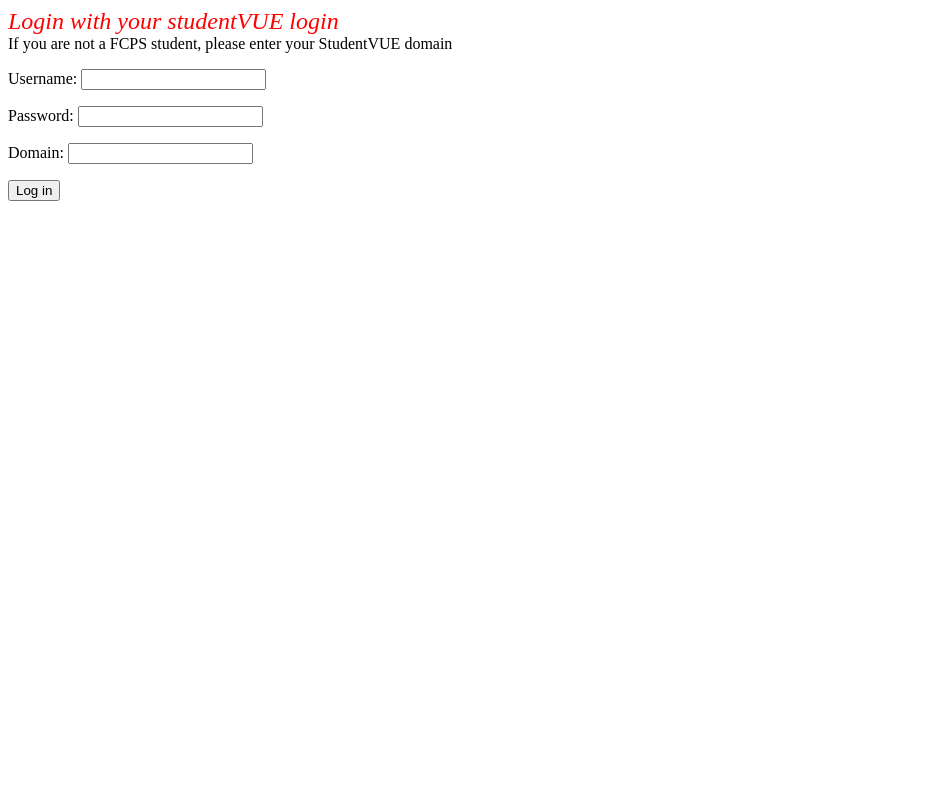
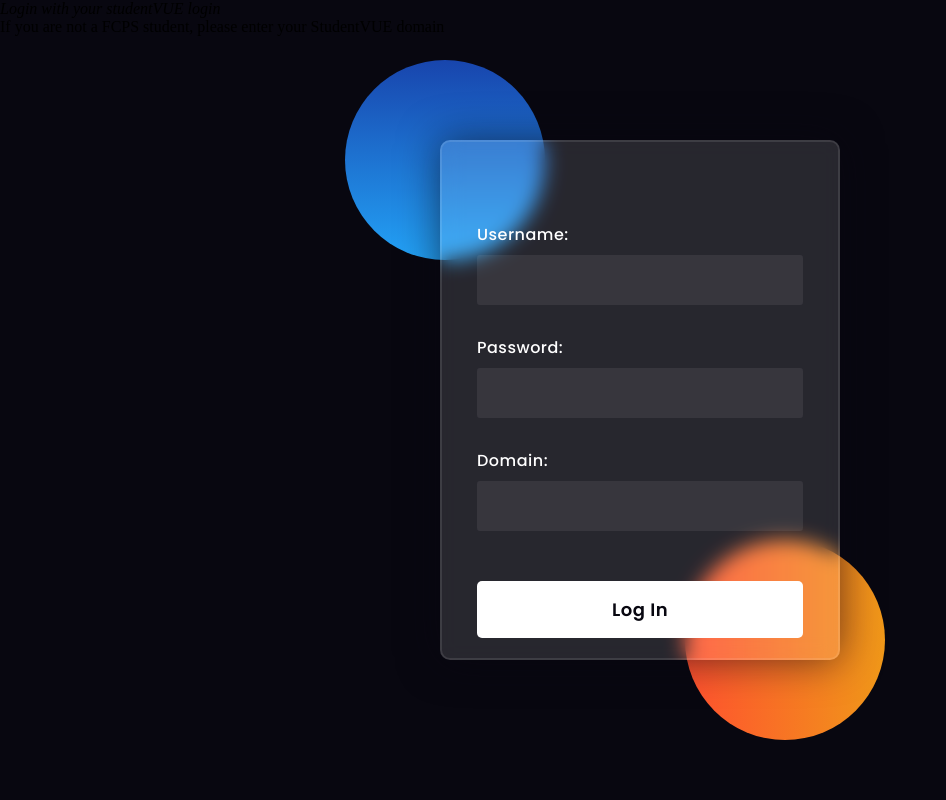
Before and after one commit to JasonGrace2282/asSISt, a Django app: page / in a window 1280 px wide. Shown: the whole page, without its empty margins (0-946 px from the left). Run offline with Django 5.2, Linux system fonts and the light colour scheme.

Commit message:
Login CSS

```diff
--- a/static/login.css
+++ b/static/login.css
@@ -1,4 +1,100 @@
-em {
-  font-size: 24;
-  color: red;
+*,
+*:before,
+*:after{
+    padding: 0;
+    margin: 0;
+    box-sizing: border-box;
 }
+body{
+    background-color: #080710;
+}
+.background{
+  width: 430px;
+  height: 520px;
+  position: absolute;
+  transform: translate(-50%,-50%);
+  left: 50%;
+  top: 50%;
+}
+.background .shape{
+  height: 200px;
+  width: 200px;
+  position: absolute;
+  border-radius: 50%;
+}
+.shape:first-child{
+  background: linear-gradient(
+      #1845ad,
+      #23a2f6
+  );
+  left: -80px;
+  top: -80px;
+}
+.shape:last-child{
+  background: linear-gradient(
+      to right,
+      #ff512f,
+      #f09819
+  );
+  right: -30px;
+  bottom: -80px;
+}
+form{
+  height: 520px;
+  width: 400px;
+  background-color: rgba(255,255,255,0.13);
+  position: absolute;
+  transform: translate(-50%,-50%);
+  top: 50%;
+  left: 50%;
+  border-radius: 10px;
+  backdrop-filter: blur(10px);
+  border: 2px solid rgba(255,255,255,0.1);
+  box-shadow: 0 0 40px rgba(8,7,16,0.6);
+  padding: 50px 35px;
+}
+form *{
+  font-family: 'Poppins',sans-serif;
+  color: #ffffff;
+  letter-spacing: 0.5px;
+  outline: none;
+  border: none;
+}
+form h3{
+  font-size: 32px;
+  font-weight: 500;
+  line-height: 42px;
+  text-align: center;
+}
+
+label{
+  display: block;
+  margin-top: 30px;
+  font-size: 16px;
+  font-weight: 500;
+}
+input{
+  display: block;
+  height: 50px;
+  width: 100%;
+  background-color: rgba(255,255,255,0.07);
+  border-radius: 3px;
+  padding: 0 10px;
+  margin-top: 8px;
+  font-size: 14px;
+  font-weight: 300;
+}
+::placeholder{
+  color: #e5e5e5;
+}
+button{
+  margin-top: 50px;
+  width: 100%;
+  background-color: #ffffff;
+  color: #080710;
+  padding: 15px 0;
+  font-size: 18px;
+  font-weight: 600;
+  border-radius: 5px;
+  cursor: pointer;
+}
--- a/templates/login.html
+++ b/templates/login.html
@@ -3,15 +3,22 @@
 {% load static %}
 
 <head>
+  <link rel="preconnect" href="https://fonts.gstatic.com">
+  <link rel="stylesheet" href="https://cdnjs.cloudflare.com/ajax/libs/font-awesome/5.15.4/css/all.min.css">
+  <link href="https://fonts.googleapis.com/css2?family=Poppins:wght@300;500;600&display=swap" rel="stylesheet">
   <link rel="stylesheet" href={% static 'login.css' %} >
 </head>
 <body>
+  <div class="background">
+    <div class="shape"></div>
+    <div class="shape"></div>
+  </div>
   <em>Login with your studentVUE login</em><br>
   If you are not a FCPS student, please enter your StudentVUE domain<br>
 
   <form method="post">
     {% csrf_token %}
     {{ form.as_p }}
-    <input type="submit" value="Log in">
+    <button type="submit">Log In</button>
   </form>
 </body>
```
